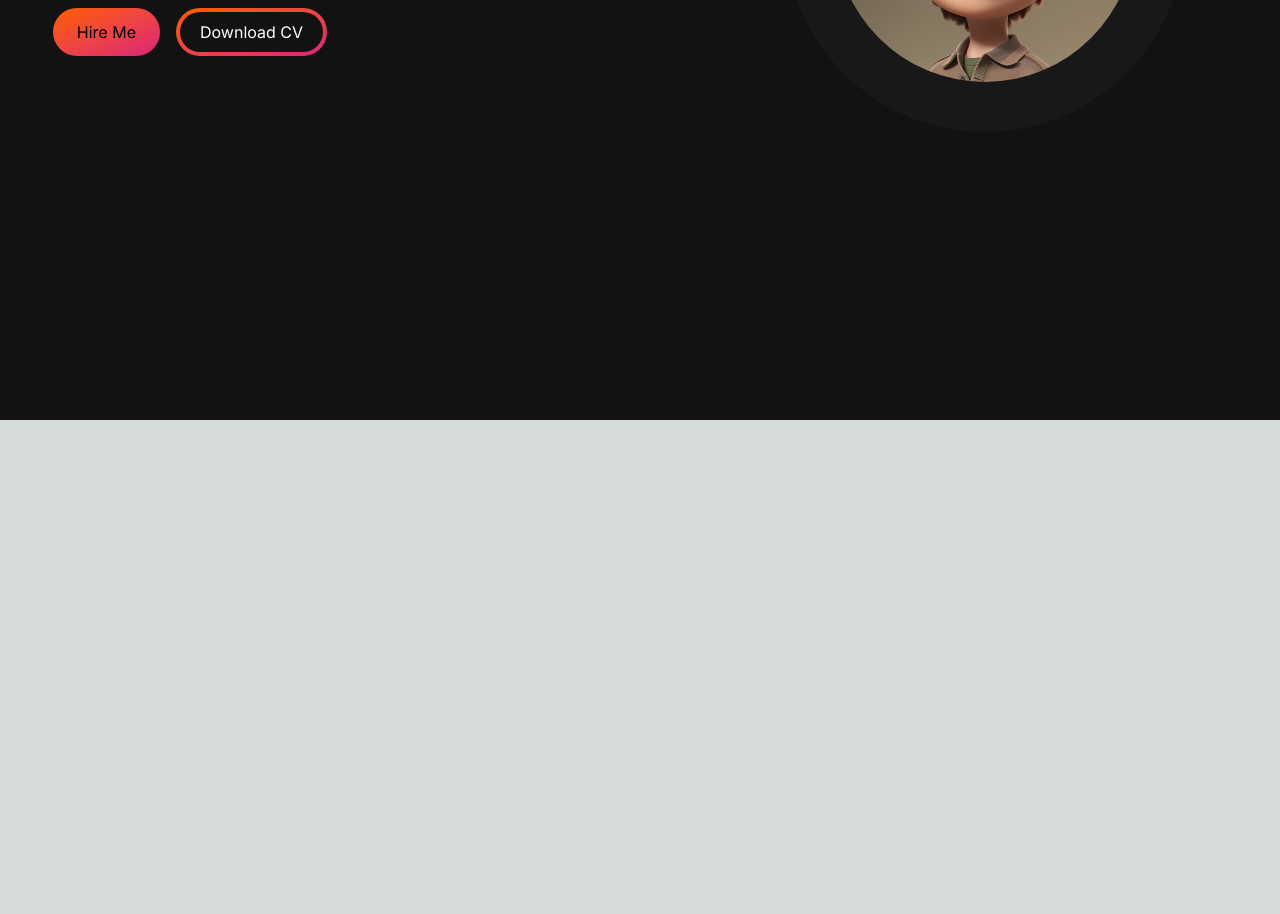
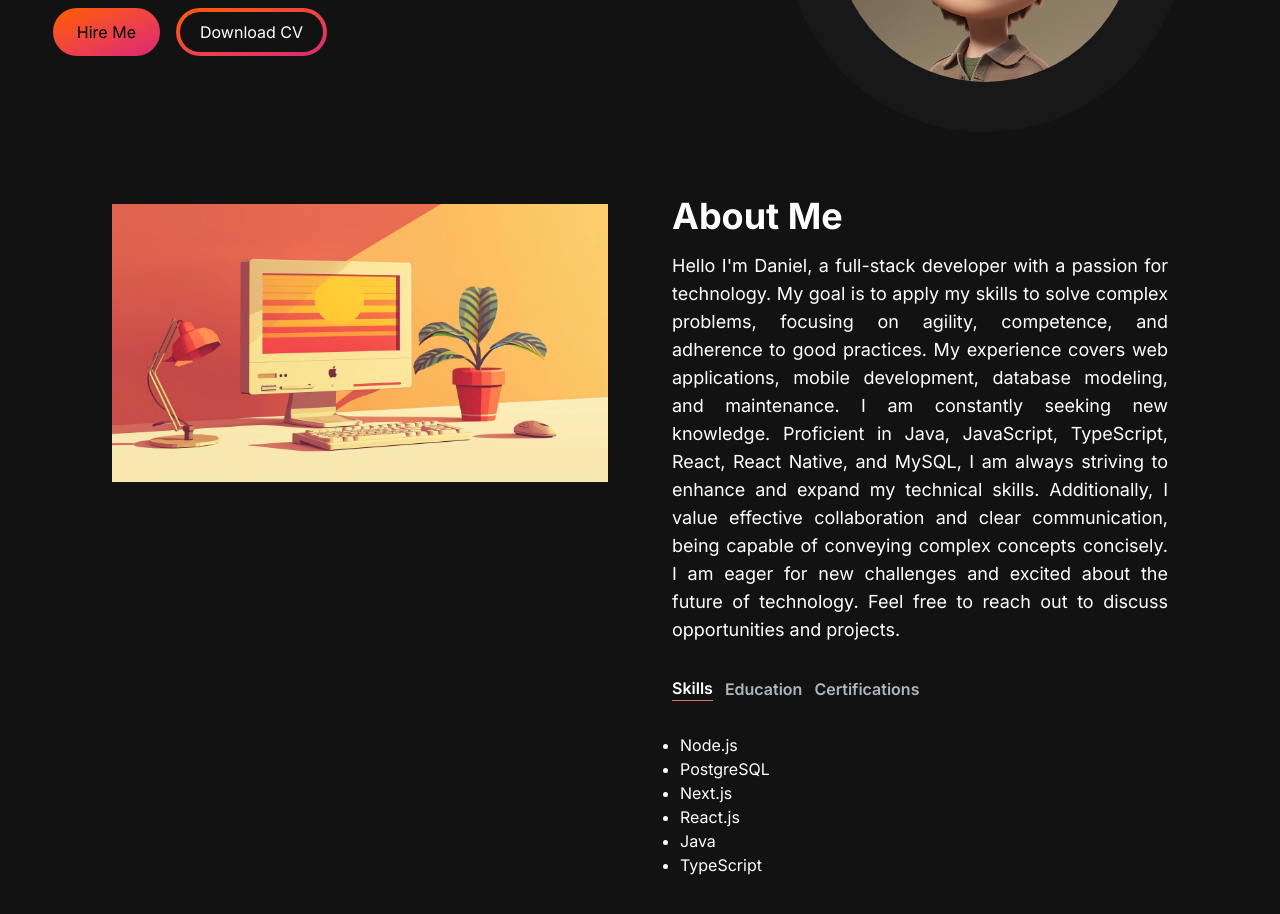
Before and after one commit to dan-carvalhoshrn/portfolio, a Next.js app: page / in a window 1280 px wide. Shown: the part 380-1294 px from the top of the page. Before the commit the page ends 800 px from the top, so only its background shows below. Built offline with nearby package versions, Linux system fonts and the light colour scheme.

Commit message:
:sparkles: :heavy_plus_sign: About me section

```diff
--- /dev/null
+++ b/src/app/components/AboutSection.jsx
@@ -0,0 +1,99 @@
+"use client"
+
+import React, { useState, useTransition } from 'react';
+import Image from 'next/image';
+import TabButton from './TabButton';
+
+const TAB_DATA = [
+  {
+    title: "Skills",
+    id: "skills",
+    content: (
+      <ul className='list-disc pl-2'>
+        <li>Node.js</li>
+        <li>PostgreSQL</li>
+        <li>Next.js</li>
+        <li>React.js</li>
+        <li>Java</li>
+        <li>TypeScript</li>
+      </ul>
+    )
+  },
+  {
+    title: "Education",
+    id: "education",
+    content: (
+      <ul className='list-disc pl-2'>
+        <li>Computer Science</li>
+        <li>Federal Institute of Brasilia, Brazil</li>
+      </ul>
+    )
+  },
+  {
+    title: "Certifications",
+    id: "certifications",
+    content: (
+      <ul className='list-disc pl-2'>
+        <li>1</li>
+        <li>2</li>
+        <li>3</li>
+      </ul>
+    )
+  }
+];
+
+const AboutSection = () => {
+  const [tab, setTab] = useState("skills");
+  const [isPending, startTransition] = useTransition();
+
+  const handleTabChange = (id) => {
+    startTransition(() => {
+      setTab(id);
+    });
+  };
+
+  return (
+    <section className='text-white'>
+      <div className='md:grid md:grid-cols-2 gap-8 items-start py-8 px-4 xl:gap-16 sm:py-16 xl:px-16'>
+        <div className="relative">
+          <Image src="/images/about_image.png" width={600} height={600} alt='pc-illustration' className='pt-2' />
+        </div>
+
+        <div className='mt-4 md:mt-0 text-left flex flex-col h-full'>
+          <h2 className='text-4xl font-bold text-white mb-4'>About Me</h2>
+
+          <p className='text-base lg:text-lg text-justify'>
+            Hello I&apos;m Daniel, a full-stack developer with a passion for technology.
+            My goal is to apply my skills to solve complex problems, focusing on agility,
+            competence, and adherence to good practices. My experience covers web applications,
+            mobile development, database modeling, and maintenance. I am constantly seeking
+            new knowledge. Proficient in Java, JavaScript, TypeScript, React, React Native,
+            and MySQL, I am always striving to enhance and expand my technical skills.
+            Additionally, I value effective collaboration and clear communication, being
+            capable of conveying complex concepts concisely. I am eager for new challenges and
+            excited about the future of technology. Feel free to reach out to discuss opportunities
+            and projects.
+          </p>
+
+          <div className='flex flex-row mt-8'>
+            <TabButton selectTab={() => handleTabChange("skills")} active={tab === "skills"}>
+              Skills
+            </TabButton>
+
+            <TabButton selectTab={() => handleTabChange("education")} active={tab === "education"}>
+              Education
+            </TabButton>
+
+            <TabButton selectTab={() => handleTabChange("certifications")} active={tab === "certifications"}>
+              Certifications
+            </TabButton>
+          </div>
+
+          <div className='mt-8'>{TAB_DATA.find((t) => t.id === tab).content}</div>
+        </div>
+      </div>
+    </section>
+  );
+};
+
+export default AboutSection;
--- /dev/null
+++ b/src/app/components/TabButton.jsx
@@ -0,0 +1,14 @@
+import React from 'react'
+
+const TabButton = ({ active, selectTab, children }) => {
+
+    const buttonClasses = active ? 'text-white border-b border-[#e56850]' : 'text-[#adb7be]'
+
+    return (
+        <button onClick={selectTab} className={`mr-3 font-semibold hover:text-white ${buttonClasses}`}>
+            {children}
+        </button>
+    )
+}
+
+export default TabButton
--- a/src/app/page.js
+++ b/src/app/page.js
@@ -1,4 +1,5 @@
 import HeaderSection from "./components/HeaderSection";
+import AboutSection from "./components/AboutSection";
 import Navbar from "./components/Navbar";
 
 export default function Home() {
@@ -7,6 +8,7 @@ export default function Home() {
       <Navbar />
       <div className="container mt-24 mx-auto px-12 py-4">
         <HeaderSection />
+        <AboutSection />
       </div>
     </main>
   );
```
Also changed, not shown: public/images/about_image.png (added).
